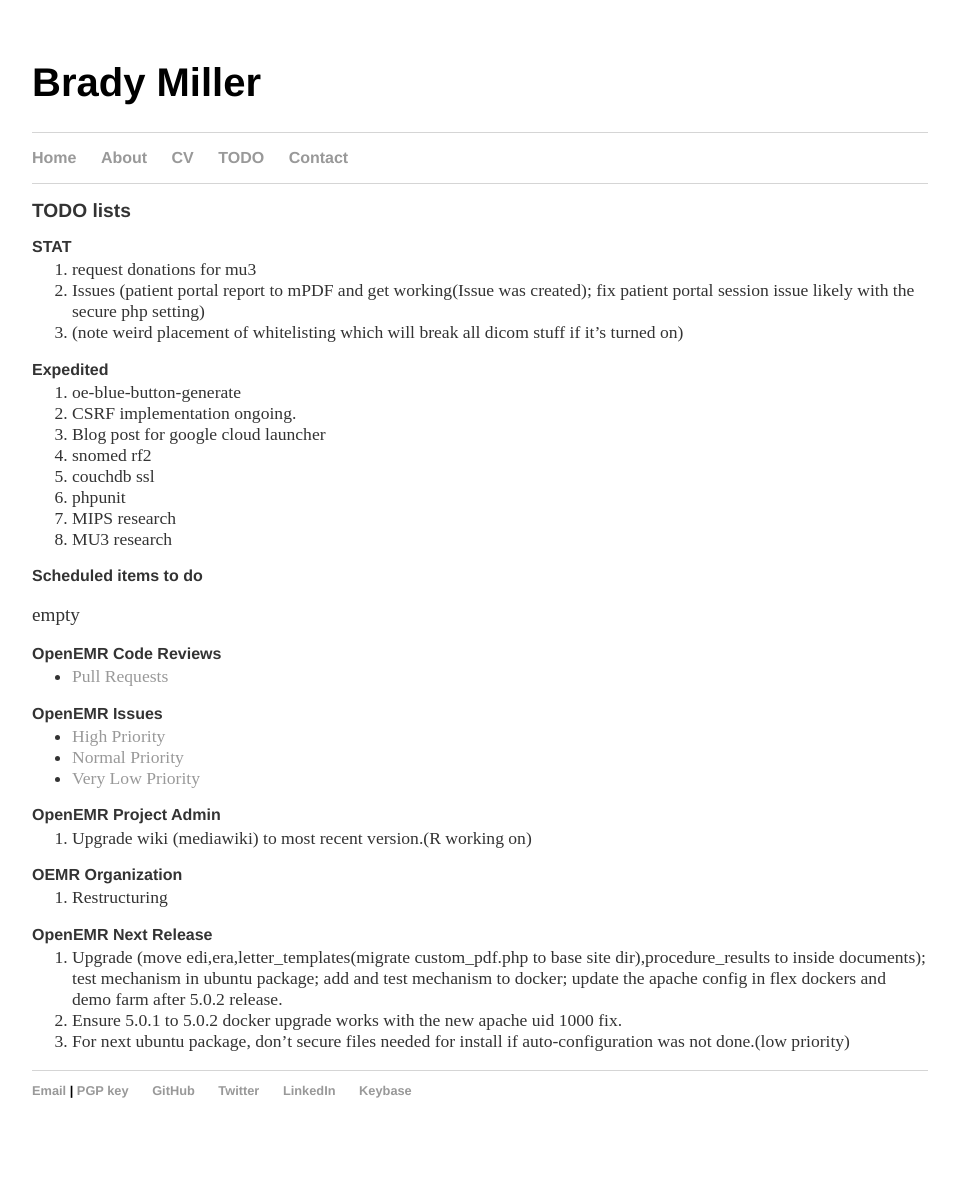
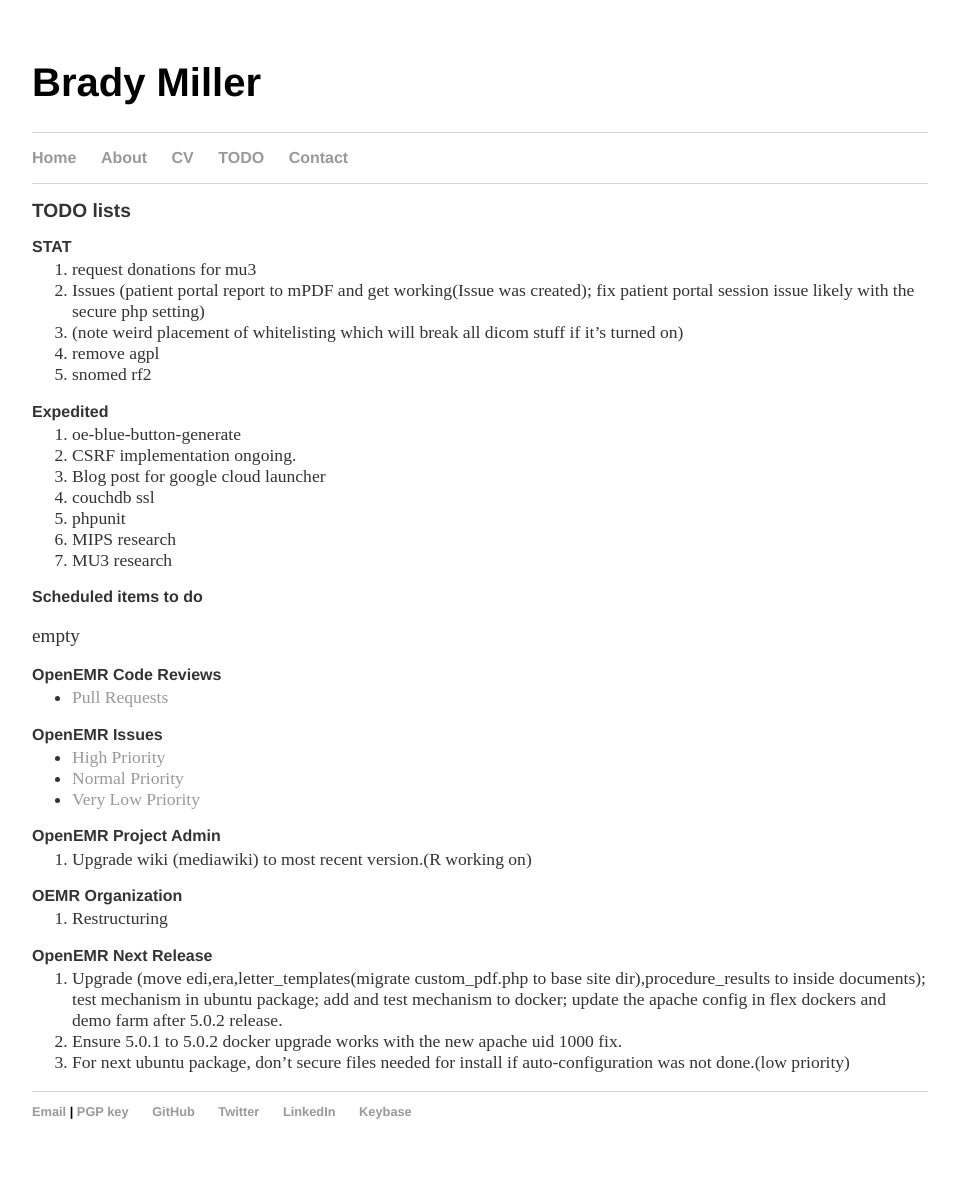
Before and after one commit to bradymiller/bradymiller.github.io, a Jekyll site: the page built from todo/index.md, in a window 1280 px wide. Shown: the whole page, without its empty margins (160-1119 px from the left). Built offline with Jekyll 4.4.1, drawn with Linux system fonts in a browser that asks for light colours; our own code applies the rules of GitHub Pages for plain Markdown files; before the commit the page ends 1158 px from its top, so only the background shows below that.

Commit message:
Update index.md

```diff
--- a/todo/index.md
+++ b/todo/index.md
@@ -7,12 +7,13 @@
 1. request donations for mu3
 2. Issues (patient portal report to mPDF and get working(Issue was created); fix patient portal session issue likely with the secure php setting)
 3. (note weird placement of whitelisting which will break all dicom stuff if it's turned on)
+4. remove agpl
+5. snomed rf2
 
 ### Expedited
 1. oe-blue-button-generate
 1. CSRF implementation ongoing.
 1. Blog post for google cloud launcher
-1. snomed rf2
 1. couchdb ssl
 1. phpunit
 1. MIPS research
```
